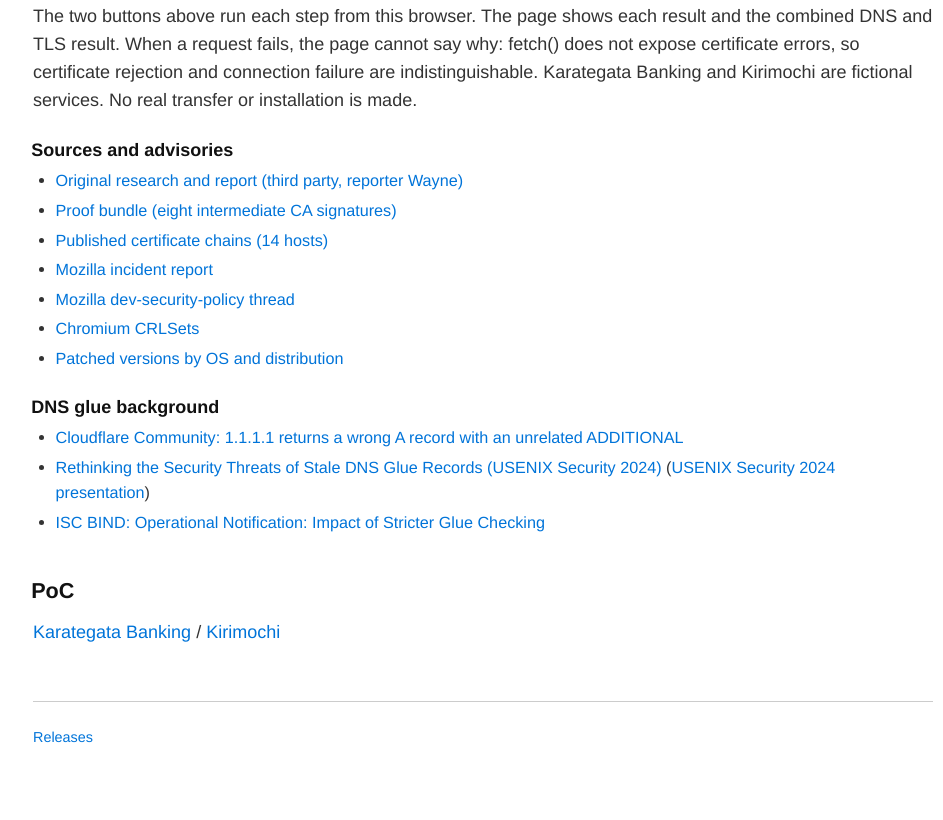
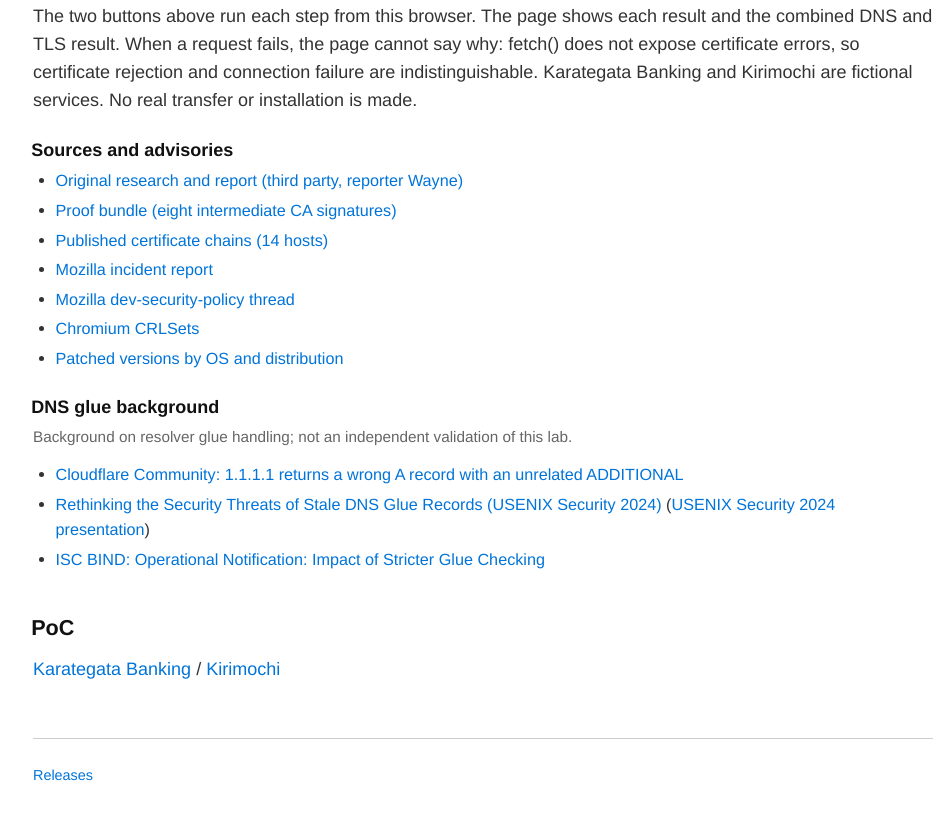
Before and after one commit to GrEarl/yes-its-a-problem, a plain HTML site: page docs/index.html in a window 1280 px wide. Shown: the part 1071-1891 px from the top of the page, without its empty margins (157-1100 px from the left). Drawn offline with Linux system fonts and the light colour scheme.

Commit message:
Label DNS background sources as context, not validation

```diff
--- a/docs/i18n.js
+++ b/docs/i18n.js
@@ -17,6 +17,7 @@
       sourceCrlsets: "Chromium の CRLSet",
       sourcePatched: "各 OS・ディストリの修正版",
       dnsSourcesTitle: "DNS グルー処理の背景",
+      dnsSourcesNote: "リゾルバのグルー処理に関する背景であり、このラボを個別に検証するものではありません。",
       sourceCloudflare: "Cloudflare Community: 無関係な ADDITIONAL がある場合に 1.1.1.1 が誤った A レコードを返す件",
       sourceStaleGlue: "Rethinking the Security Threats of Stale DNS Glue Records（USENIX Security 2024）",
       sourceStaleGlueTalk: "USENIX Security 2024 発表ページ",
@@ -71,6 +72,7 @@
       sourceCrlsets: "Chromium CRLSets",
       sourcePatched: "Patched versions by OS and distribution",
       dnsSourcesTitle: "DNS glue background",
+      dnsSourcesNote: "Background on resolver glue handling; not an independent validation of this lab.",
       sourceCloudflare: "Cloudflare Community: 1.1.1.1 returns a wrong A record with an unrelated ADDITIONAL",
       sourceStaleGlue: "Rethinking the Security Threats of Stale DNS Glue Records (USENIX Security 2024)",
       sourceStaleGlueTalk: "USENIX Security 2024 presentation",
--- a/docs/index.html
+++ b/docs/index.html
@@ -54,6 +54,7 @@
       <li><a href="https://emudhra.we-have-a-problem.com/#patched-os" target="_blank" rel="noopener noreferrer" data-i18n="sourcePatched">Patched versions by OS and distribution</a></li>
     </ul>
     <h3 data-i18n="dnsSourcesTitle">DNS glue background</h3>
+    <p class="sources-note" data-i18n="dnsSourcesNote">Background on resolver glue handling; not an independent validation of this lab.</p>
     <ul class="sources">
       <li><a href="https://community.cloudflare.com/t/1-1-1-1-answers-wrong-a-record-when-authority-name-server-has-unrelated-addtional/966458" target="_blank" rel="noopener noreferrer" data-i18n="sourceCloudflare">Cloudflare Community: 1.1.1.1 returns a wrong A record with an unrelated ADDITIONAL</a></li>
       <li><a href="https://www.usenix.org/system/files/usenixsecurity24-zhang-yunyi-rethinking.pdf" target="_blank" rel="noopener noreferrer" data-i18n="sourceStaleGlue">Rethinking the Security Threats of Stale DNS Glue Records (USENIX Security 2024)</a> (<a href="https://www.usenix.org/conference/usenixsecurity24/presentation/zhang-yunyi-rethinking" target="_blank" rel="noopener noreferrer" data-i18n="sourceStaleGlueTalk">USENIX Security 2024 presentation</a>)</li>
--- a/docs/style.css
+++ b/docs/style.css
@@ -28,6 +28,7 @@ p { margin-top: 0; margin-bottom: 1rem; }
 .verdict h3 { margin-top: 0; }
 .verdict p:empty { display: none; }
 .sources { margin: .5rem 0 1.25rem; padding-left: 1.25rem; font-size: .9rem; }
+.sources-note { margin: .25rem 0 .75rem; color: #666; font-size: .85rem; }
 .sources li { margin: .25rem 0; }
 .hidden { display: none; }
 footer { margin-top: 3rem; border-top: 1px solid #ccc; padding-top: 1rem; color: #6b6b6b; font-size: .8rem; }
```
